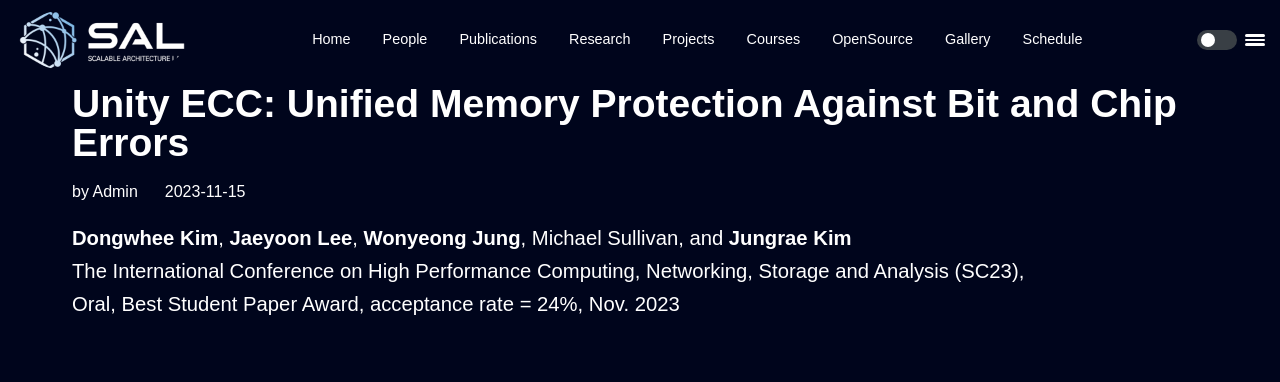
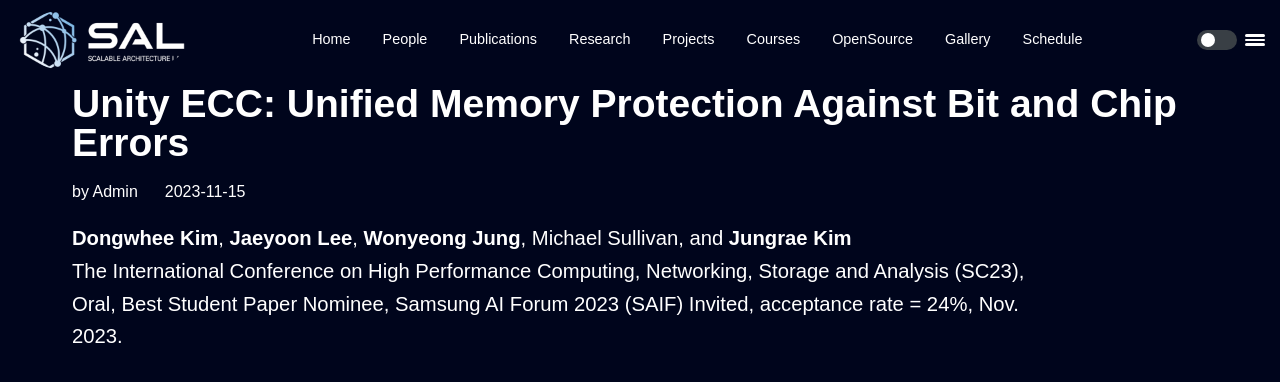
Before and after one commit to scalable-arch/scalable-arch.github.io, a Jekyll site: the page built from _posts/pub/2023-11-15-Unity_ECC:_Unified_Memory_Protection_Against_Bit_and_Chip_Errors.md, in a window 1280 px wide and 900 px high, scrolled down 300 px. Shown: the top 382 px of the window. Built offline with Jekyll 4.4.1, drawn with Linux system fonts in a browser that asks for light colours.

```diff
--- a/_posts/pub/2023-11-15-Unity_ECC:_Unified_Memory_Protection_Against_Bit_and_Chip_Errors.md
+++ b/_posts/pub/2023-11-15-Unity_ECC:_Unified_Memory_Protection_Against_Bit_and_Chip_Errors.md
@@ -6,4 +6,4 @@ pub-type: C
 ---
 
 **Dongwhee Kim**, **Jaeyoon Lee**, **Wonyeong Jung**, Michael Sullivan, and **Jungrae Kim** <br>
-The International Conference on High Performance Computing, Networking, Storage and Analysis (SC23), Oral, Best Student Paper Award, acceptance rate = 24%, Nov. 2023
+The International Conference on High Performance Computing, Networking, Storage and Analysis (SC23), Oral, Best Student Paper Nominee, Samsung AI Forum 2023 (SAIF) Invited, acceptance rate = 24%, Nov. 2023.
```
Also changed, not shown: _posts/pub/2023-04-17-UVMMU:_Hardware-Offladed_Page_Migration_for_Heterogeneous_Computing.md (+1 -2 lines), _posts/pub/2023-07-12-ROC-DRAM:_Low_Latency_and_Low_Power_DRAMusing_Rows_with_Opposite_Charging.md (+1 -2 lines), _posts/pub/2023-09-26-ECC-ExerSim:_Error_Correcting_Code_Exercise_and_Simulator.md (+1 -1 lines).
